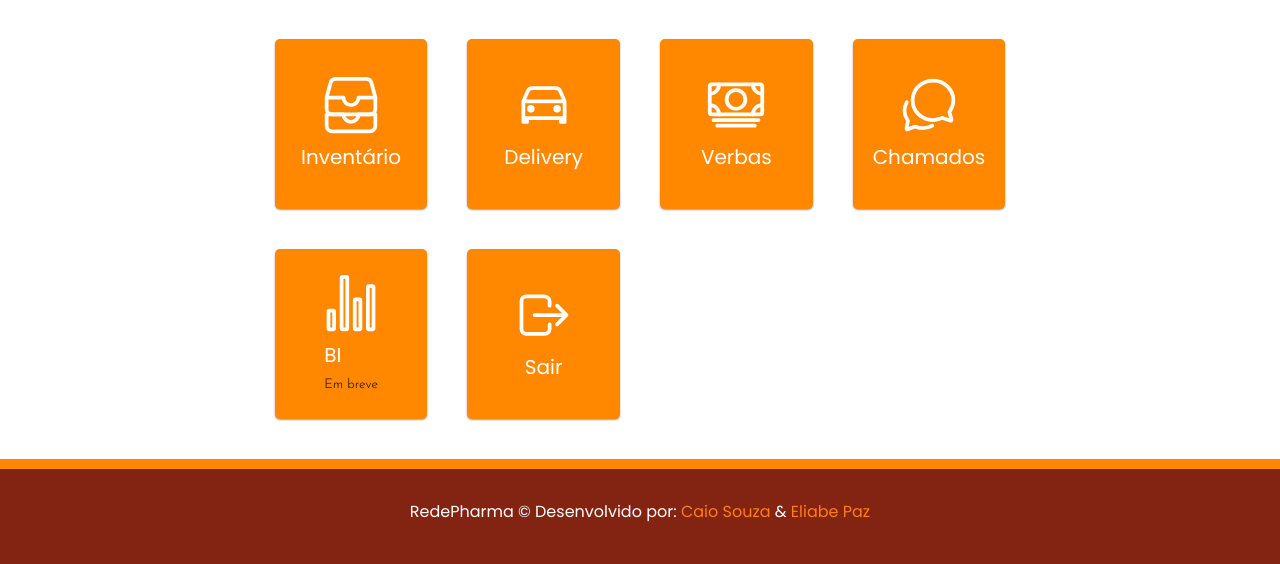
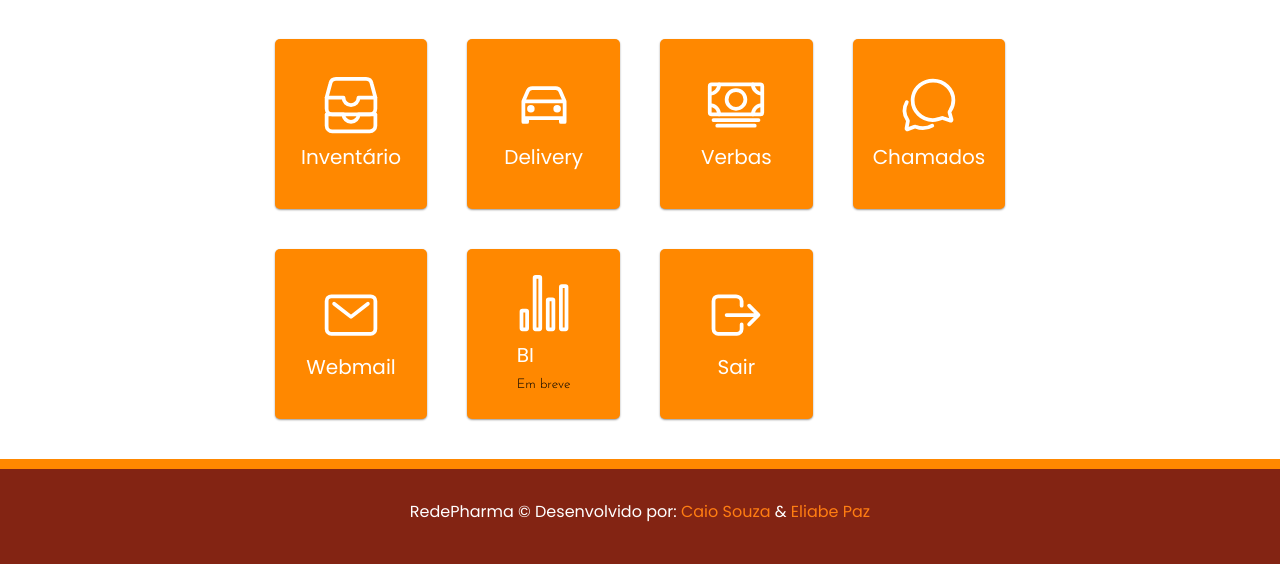
Before and after one commit to eliabeguerreiro/painel_conect_redepharma, a PHP site: page /panel/index.php in a window 1280 px wide. Shown: the part 617-1181 px from the top of the page. Run offline with PHP 8.4, Linux system fonts and the light colour scheme.

Commit message:
Update index.php
Alteração no panel: adição do endereço para Webmail

Co-Authored-By: Gabriel-S1 <96093420+Gabriel-S1@users.noreply.github.com>

```diff
--- a/panel/index.php
+++ b/panel/index.php
@@ -57,6 +57,14 @@ session_start();
                         <p>Chamados</p>
                     </div>
                 </div>
+                <div onclick="window.open('https://redepharma.com.br:2096/', '_blank')"  class="card-btn">
+                    <div class="card-icon">
+                        <ion-icon name="mail-outline"></ion-icon>
+                    </div>
+                    <div class="card-nome">
+                        <p>Webmail</p>
+                    </div>
+                </div>
                 <div class="card-btn" style="cursor: not-allowed;">
                     <div class="card-icon">
                         <ion-icon name="stats-chart-outline"></ion-icon>
```
